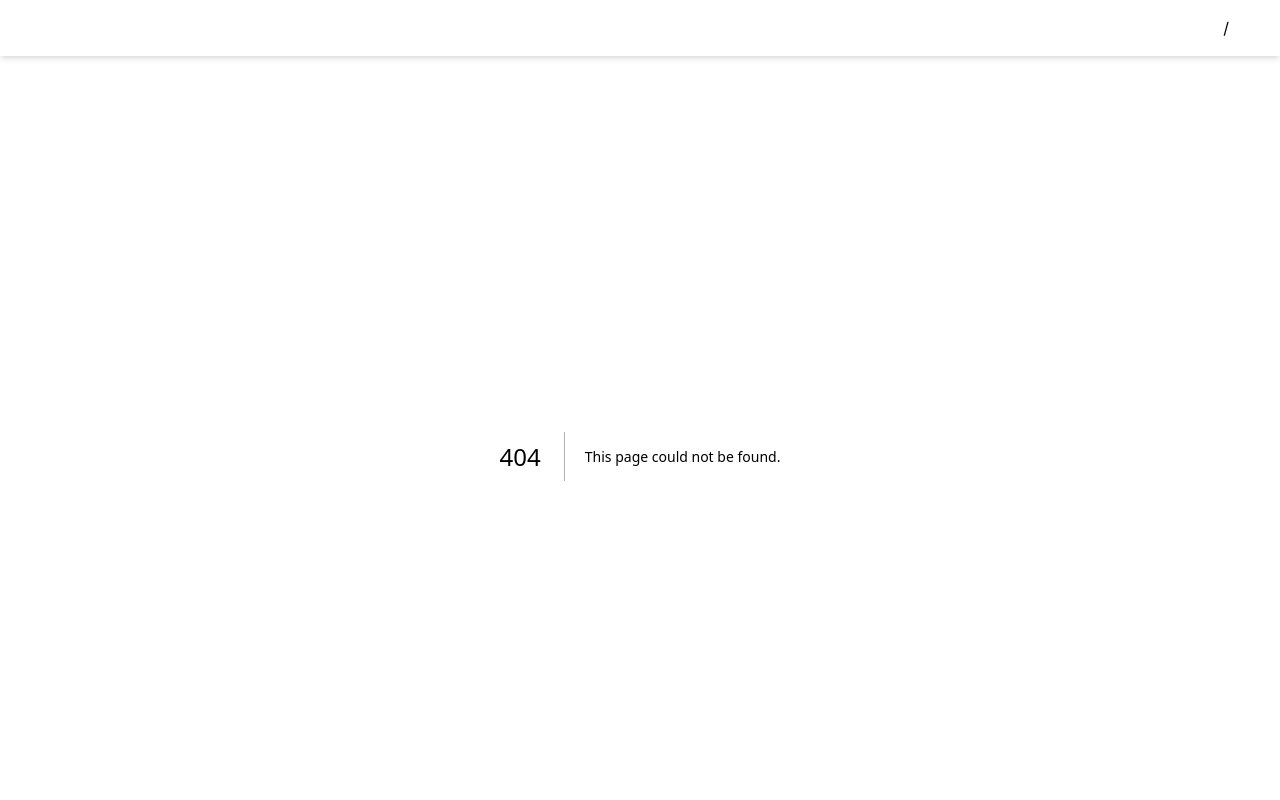
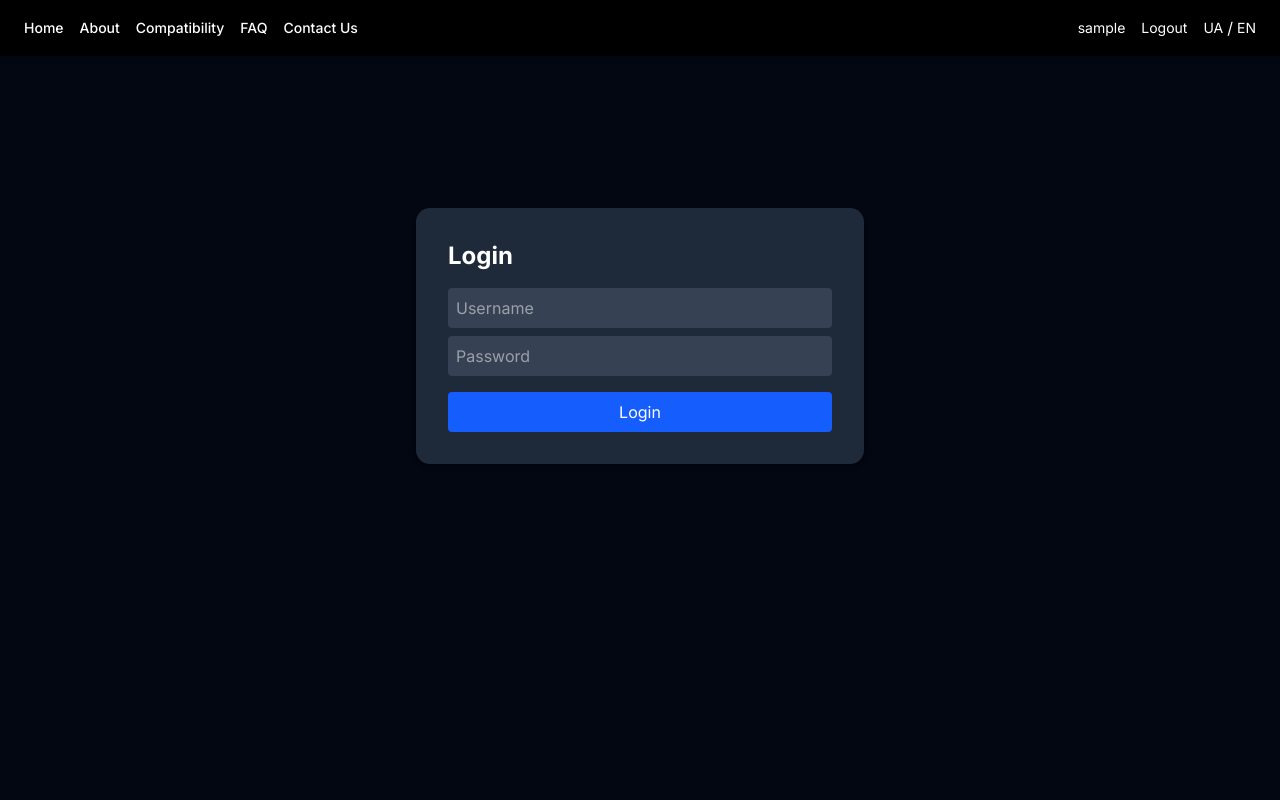
Before and after one commit to Myki487/esim-website, a Next.js app: page /login in a window 1280 px wide. Before the commit this address had no page. Shown: the top 800 px of the page. Built offline with nearby package versions, Linux system fonts and the light colour scheme; sample sign-in values are in the browser's storage.

Commit message:
staticAuth (08.06.25)
- fixed header;
- added static login/logout
- added firstVer Dashboard

```diff
--- a/src/app/account/page.tsx
+++ /dev/null
@@ -1,43 +0,0 @@
-import { Card, CardContent } from '@/components/ui/card'
-import { Button } from '@/components/ui/button'
-
-export default function AccountPage() {
-  const fakeUser = {
-    name: 'Іван Користувач',
-    email: 'ivan@example.com',
-    purchases: [
-      { id: 1, country: 'США', plan: '1 ГБ / 7 днів', date: '2025-04-01' },
-      { id: 2, country: 'Італія', plan: '3 ГБ / 30 днів', date: '2025-04-15' },
-    ],
-  }
-
-  return (
-    <div className="p-6 max-w-4xl mx-auto">
-      <h1 className="text-3xl font-bold mb-4">Мій кабінет</h1>
-
-      <Card className="mb-6">
-        <CardContent className="p-4">
-          <p className="text-lg font-medium">ПІБ: {fakeUser.name}</p>
-          <p className="text-gray-600">Email: {fakeUser.email}</p>
-        </CardContent>
-      </Card>
-
-      <h2 className="text-xl font-semibold mb-2">Мої покупки</h2>
-      <div className="space-y-3">
-        {fakeUser.purchases.map((purchase) => (
-          <Card key={purchase.id}>
-            <CardContent className="p-4">
-              <p className="font-medium">{purchase.country}</p>
-              <p className="text-sm text-gray-600">План: {purchase.plan}</p>
-              <p className="text-sm text-gray-500">Дата: {purchase.date}</p>
-            </CardContent>
-          </Card>
-        ))}
-      </div>
-
-      <div className="mt-6">
-        <Button>Редагувати профіль</Button>
-      </div>
-    </div>
-  )
-}
--- /dev/null
+++ b/src/app/dashboard/page.tsx
@@ -0,0 +1,35 @@
+'use client';
+
+import { useEffect, useState } from 'react';
+import { useRouter } from 'next/navigation';
+import Link from 'next/link'
+
+export default function DashboardPage() {
+  const router = useRouter();
+  const [user, setUser] = useState<{ username: string } | null>(null);
+
+  useEffect(() => {
+    const storedUser = localStorage.getItem('user');
+    if (!storedUser) {
+      router.push('/login');
+    } else {
+      setUser(JSON.parse(storedUser));
+    }
+  }, [router]);
+
+  const handleLogout = () => {
+    localStorage.removeItem('user');
+    router.push('/login');
+  };
+
+  if (!user) return null;
+
+  return (
+		<div className="min-h-screen flex items-center justify-center bg-gray-900 text-white p-4">
+			<div className="bg-gray-800 p-6 rounded-xl shadow-md text-center">
+				<h2 className="text-xl font-bold mb-4">Welcome, {user.username}!</h2>
+					<Link href="/logout" onClick={handleLogout} className="bg-red-600 text-white py-2 px-4 rounded hover:bg-red-700">Logout</Link>
+			</div>
+		</div>
+  );
+}
--- a/src/app/layout.tsx
+++ b/src/app/layout.tsx
@@ -3,6 +3,7 @@ import Header from '@/components/Header'
 import { Inter } from 'next/font/google'
 import I18nProvider from './i18n-provider'
 import Footer from '@/components/Footer'
+import { UserProvider } from '@/context/UserContext'
 
 const inter = Inter({ subsets: ['latin'] })
 
@@ -11,22 +12,19 @@ export const metadata = {
   description: 'Buy eSIMs for any country',
 }
 
-export default function RootLayout({
-  children,
-}: {
-  children: React.ReactNode
-}) {
+export default function RootLayout({ children }: { children: React.ReactNode }) {
   return (
     <html lang="en" className="dark">
       <body className={inter.className}>
-			<I18nProvider>
-			<Header />
-			<div className="min-h-screen">
-				{children}
-			</div>
-			</I18nProvider>
-
-			<Footer />
+        <UserProvider>
+          <I18nProvider>
+            <Header />
+            <div className="min-h-screen pt-20">
+              {children}
+            </div>
+            <Footer />
+          </I18nProvider>
+        </UserProvider>
       </body>
     </html>
   )
--- /dev/null
+++ b/src/app/login/page.tsx
@@ -0,0 +1,50 @@
+'use client'
+
+import { useUser } from '@/context/UserContext'
+import { useRouter } from 'next/navigation'
+import { useState } from 'react'
+
+export default function LoginPage() {
+  const { login } = useUser()
+  const router = useRouter()
+
+  const [username, setUsername] = useState('')
+  const [password, setPassword] = useState('')
+  const [error, setError] = useState('')
+
+  const handleLogin = () => {
+    if (username === 'Admin777' && password === '03058425') {
+      login({ username: 'Admin777', email: 'myusername1928@gmail.com' })
+      router.push('/dashboard')
+    } else if (username === 'VavyLone' && password === 'VavyLone487') {
+      login({ username: 'VavyLone', email: 'mr.k.g.487@gmail.com' })
+      router.push('/dashboard')
+    } else {
+      setError('Invalid credentials')
+    }
+  }
+
+  return (
+    <div className="p-8 max-w-md mx-auto mt-32 bg-gray-800 text-white rounded-xl shadow-md">
+      <h2 className="text-2xl font-bold mb-4">Login</h2>
+      {error && <p className="text-red-500">{error}</p>}
+      <input
+        type="text"
+        placeholder="Username"
+        className="w-full mb-2 p-2 rounded bg-gray-700"
+        value={username}
+        onChange={(e) => setUsername(e.target.value)}
+      />
+      <input
+        type="password"
+        placeholder="Password"
+        className="w-full mb-4 p-2 rounded bg-gray-700"
+        value={password}
+        onChange={(e) => setPassword(e.target.value)}
+      />
+      <button onClick={handleLogin} className="w-full bg-blue-600 py-2 rounded hover:bg-blue-700">
+        Login
+      </button>
+    </div>
+  )
+}
--- /dev/null
+++ b/src/app/logout/page.tsx
@@ -0,0 +1,17 @@
+'use client'
+
+import { useEffect } from 'react'
+import { useRouter } from 'next/navigation'
+import { useUser } from '@/context/UserContext'
+
+export default function LogoutPage() {
+  const { logout } = useUser()
+  const router = useRouter()
+
+  useEffect(() => {
+    logout()
+    router.replace('/login')
+  }, [logout, router])
+
+  return <p className="text-center p-8">Logging out...</p>
+}
--- a/src/components/Header.tsx
+++ b/src/components/Header.tsx
@@ -1,10 +1,9 @@
-// src/components/Header.tsx
-
 'use client'
 
 import Link from 'next/link'
 import { usePathname } from 'next/navigation'
 import { useTranslation } from 'react-i18next'
+import { useUser } from '@/context/UserContext'
 
 const navItems = [
   { href: '/', label: 'home' },
@@ -17,13 +16,14 @@ const navItems = [
 export default function Header() {
   const pathname = usePathname()
   const { t, i18n } = useTranslation()
+  const { user, logout } = useUser()
 
   const changeLanguage = (lng: string) => {
     i18n.changeLanguage(lng)
   }
 
   return (
-    <header className="flex justify-between items-center px-6 py-4 shadow-md bg-dark">
+    <header className="fixed top-0 left-0 w-full z-50 flex justify-between items-center px-6 py-4 shadow-md bg-black">
       <nav className="flex gap-4">
         {navItems.map((item) => (
           <Link
@@ -37,15 +37,27 @@ export default function Header() {
           </Link>
         ))}
       </nav>
-      <div className="flex gap-2">
+      <div className="flex gap-4 items-center">
+        {user ? (
+          <>
+              <Link href="/dashboard" className="text-sm text-white hover:underline">{user.username}</Link>
+              <Link onClick={logout} href="/logout" className="text-sm text-white hover:underline">Logout</Link>
+          </>
+        ) : (
+          <>
+            <Link href="/login" className="text-sm text-white hover:underline">Login</Link>
+          </>
+        )}
+        <div className="flex gap-1">
           <button onClick={() => changeLanguage('ua')} className="text-sm text-white hover:underline">
             UA
           </button>
-        <span>/</span>
+          <span className="text-white">/</span>
           <button onClick={() => changeLanguage('en')} className="text-sm text-white hover:underline">
             EN
           </button>
         </div>
+      </div>
     </header>
   )
 }
--- /dev/null
+++ b/src/context/UserContext.tsx
@@ -0,0 +1,47 @@
+'use client'
+
+import { createContext, useContext, useEffect, useState } from 'react'
+
+type User = {
+  username: string
+  email: string
+}
+
+type UserContextType = {
+  user: User | null
+  login: (user: User) => void
+  logout: () => void
+}
+
+const UserContext = createContext<UserContextType | undefined>(undefined)
+
+export const UserProvider = ({ children }: { children: React.ReactNode }) => {
+  const [user, setUser] = useState<User | null>(null)
+
+  useEffect(() => {
+    const storedUser = localStorage.getItem('user')
+    if (storedUser) setUser(JSON.parse(storedUser))
+  }, [])
+
+  const login = (user: User) => {
+    localStorage.setItem('user', JSON.stringify(user))
+    setUser(user)
+  }
+
+  const logout = () => {
+    localStorage.removeItem('user')
+    setUser(null)
+  }
+
+  return (
+    <UserContext.Provider value={{ user, login, logout }}>
+      {children}
+    </UserContext.Provider>
+  )
+}
+
+export const useUser = () => {
+  const context = useContext(UserContext)
+  if (!context) throw new Error('useUser must be used within a UserProvider')
+  return context
+}
--- /dev/null
+++ b/src/types/StaticUser.ts
@@ -0,0 +1,5 @@
+export type StaticUser = {
+	username: string;
+	email: string;
+	password: string;
+};
--- /dev/null
+++ b/src/utils/auth.ts
@@ -0,0 +1,20 @@
+import { StaticUser } from "@/types/StaticUser";
+
+const staticUsers: StaticUser[] = [
+	{
+		username: 'Admin777',
+		email: 'myusername1928@gmail.com',
+		password: '03058425',
+	},
+	{
+		username: 'VavyLone',
+		email: 'mr.k.g.487@gmail.com',
+		password: 'VavyLone487',
+	},
+];
+
+export function authenticate(email: string, password: string): StaticUser | null {
+	return staticUsers.find(
+		(user) => user.email === email && user.password === password
+	) || null;
+}
```
Also changed, not shown: tsconfig.json (+4 -3 lines), 1 other file (tests, documents, lock files or other folders). Lines whose indentation alone changed are shown as unchanged.
